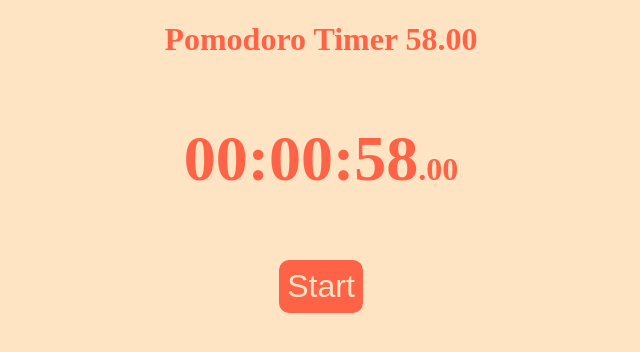
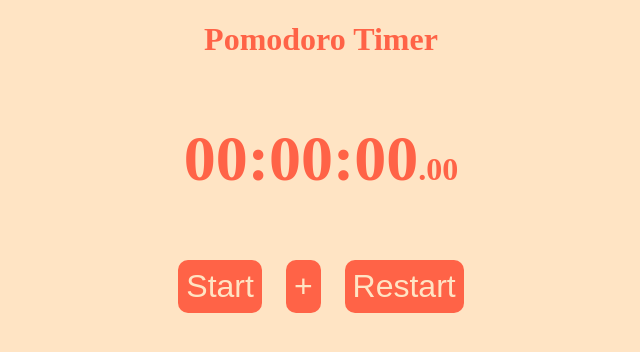
Before and after one commit to badelgeek-projects/react-first-timer, a React (Create React App) app: page / in a window 1280 px wide. Shown: the top 352 px of the page, without its empty margins (319-959 px from the left). Built offline with nearby package versions, Linux system fonts and the light colour scheme.

Commit message:
Change structure and make timer work

```diff
--- a/src/App.js
+++ b/src/App.js
@@ -1,57 +1,35 @@
 import { Component } from "react";
+import Timer from "./Timer";
+import Timerdata from "./Timerdata";
 import Title from "./Title";
-import Chrono from "./Chrono";
 import style from "./Style.module.css";
-import Button from "./Button";
 
 class App extends Component {
   constructor(props) {
     super(props);
     this.state = {
-      timer: 58,
-      isTimerStarted: false,
-      interval: null,
+      timerDatas: [],
     };
   }
 
-  handleTimer = () => {
-    if (!this.state.isTimerStarted) {
-      this.startTimer();
-    } else {
-      this.resetTimer();
-    }
+  addTimerData = (timer, isPaused = false) => {
+    const timerData = {
+      date: new Date(),
+      timer,
+      state: isPaused ? "PAUSE" : "STEP",
+    };
+    this.setState((state) => ({
+      timerDatas: [...state.timerDatas, timerData],
+    }));
   };
-
-  startTimer = () => {
-    const intervala = setInterval(() => {
-      this.setState((state) => ({
-        timer: state.timer + 0.01,
-      }));
-    }, 10);
-
-    this.setState({
-      interval: intervala,
-      isTimerStarted: true,
-    });
-  };
-
-  resetTimer = () => {
-    clearInterval(this.state.interval);
-    this.setState({
-      interval: null,
-      isTimerStarted: false,
-      timer: 0,
-    });
-  };
-
-  getTimer = () => this.state.timer.toFixed(2);
 
   render() {
     return (
       <div className={style.center}>
-        <Title>Pomodoro Timer {this.getTimer()}</Title>
-        <Chrono timer={this.state.timer} />
-        <Button onClick={this.handleTimer}>{!this.state.isTimerStarted ? "Start" : "Stop"}</Button>
+        <Title>Pomodoro Timer</Title>
+        <Timer addTimerData={this.addTimerData} />
+
+        <Timerdata timerDatas={this.state.timerDatas} />
       </div>
     );
   }
--- a/src/Button.module.css
+++ b/src/Button.module.css
@@ -5,6 +5,7 @@
   color: bisque;
   font-size: 2rem;
   padding: 8px;
+  margin: 0 12px;
 }
 
 .btn:hover {
--- a/src/Chrono.js
+++ /dev/null
@@ -1,35 +0,0 @@
-import { Component } from "react";
-
-class Chrono extends Component {
-  formatNumber = (number) => ("0" + number).slice(-2);
-
-  formatTimer = (timeInSeconds) => {
-    let h = Math.floor(timeInSeconds / 3600);
-    let m = Math.floor((timeInSeconds % 3600) / 60);
-    let s = Math.floor(timeInSeconds % 3600) % 60;
-    let ms = (timeInSeconds % 1).toString().slice(2, 4) || 0;
-
-    h = this.formatNumber(h);
-    m = this.formatNumber(m);
-    s = this.formatNumber(s);
-    ms = this.formatNumber(ms);
-
-    return (
-      <p
-        style={{
-          fontSize: "4rem",
-          fontWeight: "bold",
-        }}
-      >
-        {h}:{m}:{s}
-        <span style={{ fontSize: "2rem" }}>.{ms}</span>
-      </p>
-    );
-  };
-
-  render() {
-    return <div>{this.formatTimer(this.props.timer)}</div>;
-  }
-}
-
-export default Chrono;
--- /dev/null
+++ b/src/Timer.js
@@ -0,0 +1,106 @@
+import { Component } from "react";
+import Button from "./Button";
+import { secondsToTime } from "./utils/time";
+
+class Timer extends Component {
+  constructor(props) {
+    super(props);
+    this.state = {
+      timer: 0,
+      isTimerStarted: false,
+      isTimerPaused: false,
+      interval: null,
+    };
+  }
+
+  handleStartStopTimer = () => {
+    if (!this.state.isTimerStarted && !this.state.isTimerPaused) {
+      this.startTimer();
+      this.handleAddTimerData();
+    } else {
+      this.resetTimer();
+    }
+  };
+
+  startTimer = () => {
+    const intervale = setInterval(() => {
+      this.setState((state) => ({
+        timer: state.timer + 0.01,
+      }));
+    }, 10);
+
+    this.setState({
+      interval: intervale,
+      isTimerStarted: true,
+      isTimerPaused: false,
+    });
+  };
+
+  handleAddTimerData = () => {
+    if (this.isTimerRunning()) {
+      this.props.addTimerData(this.state.timer);
+    }
+  };
+
+  resetTimer = () => {
+    this.state.interval && clearInterval(this.state.interval);
+    this.setState({
+      interval: null,
+      isTimerStarted: false,
+      isTimerPaused: false,
+      timer: 0,
+      timerData: [],
+    });
+  };
+
+  handlePauseRestartTimer = () => {
+    if (this.isTimerRunning()) {
+      this.state.interval && clearInterval(this.state.interval);
+      this.setState({
+        isTimerPaused: true,
+      });
+      this.props.addTimerData(this.state.timer, true);
+    } else {
+      this.startTimer();
+    }
+  };
+
+  isTimerRunning = () => this.state.isTimerStarted && !this.state.isTimerPaused;
+
+  getTimer = () => this.state.timer.toFixed(2);
+
+  formatTimer = (timeInSeconds) => {
+    const { h, m, s, ms } = secondsToTime(timeInSeconds);
+
+    return (
+      <p
+        style={{
+          fontSize: "4rem",
+          fontWeight: "bold",
+        }}
+      >
+        {h}:{m}:{s}
+        <span style={{ fontSize: "2rem" }}>.{ms}</span>
+      </p>
+    );
+  };
+
+  render() {
+    return (
+      <>
+        <div>{this.formatTimer(this.state.timer)}</div>
+        <div style={{ marginBottom: 36 }}>
+          <Button onClick={this.handleStartStopTimer}>
+            {this.state.isTimerStarted ? "Stop" : "Start"}
+          </Button>
+          <Button onClick={this.handleAddTimerData}>+</Button>
+          <Button onClick={this.handlePauseRestartTimer}>
+            {this.isTimerRunning() ? "Pause" : "Restart"}
+          </Button>
+        </div>
+      </>
+    );
+  }
+}
+
+export default Timer;
--- /dev/null
+++ b/src/Timerdata.js
@@ -0,0 +1,57 @@
+import { Component } from "react";
+import { secondsToTime } from "./utils/time";
+
+const css = {
+  table: {
+    color: "black",
+    display: "flex",
+    justifyContent: "center",
+    borderCollapse: "collapse",
+  },
+  cell: {
+    border: "1px solid gray",
+    padding: "2px 8px",
+  },
+};
+
+const formatTimer = (timer) => {
+  const { h, m, s, ms } = secondsToTime(timer);
+  return (
+    <>
+      {h}:{m}:{s}:<span style={{ fontSize: "0.8rem" }}>{ms}</span>
+    </>
+  );
+};
+
+class Timerdata extends Component {
+  displayTimerDatas() {
+    return (
+      <div>
+        <table style={css.table}>
+          <thead>
+            <tr key="thead">
+              <th style={css.cell}>Date</th>
+              <th style={css.cell}>Timer</th>
+              <th style={css.cell}>State</th>
+            </tr>
+          </thead>
+          <tbody>
+            {this.props.timerDatas.map((timerData) => (
+              <tr key={Math.random()}>
+                <td style={css.cell}>{timerData.date.toLocaleString()}</td>
+                <td style={css.cell}>{formatTimer(timerData.timer)}</td>
+                <td style={css.cell}>{timerData.state}</td>
+              </tr>
+            ))}
+          </tbody>
+        </table>
+      </div>
+    );
+  }
+
+  render() {
+    return this.props.timerDatas.length ? this.displayTimerDatas() : null;
+  }
+}
+
+export default Timerdata;
--- /dev/null
+++ b/src/utils/time.js
@@ -0,0 +1,17 @@
+const formatNumberOn2Digits = (number) => ("0" + number).slice(-2);
+
+const secondsToTime = (timeInSeconds) => {
+  let h = Math.floor(timeInSeconds / 3600);
+  let m = Math.floor((timeInSeconds % 3600) / 60);
+  let s = Math.floor(timeInSeconds % 3600) % 60;
+  let ms = (timeInSeconds % 1).toString().slice(2, 4) || 0;
+
+  h = formatNumberOn2Digits(h);
+  m = formatNumberOn2Digits(m);
+  s = formatNumberOn2Digits(s);
+  ms = formatNumberOn2Digits(ms);
+
+  return { h, m, s, ms };
+};
+
+export { secondsToTime };
```
